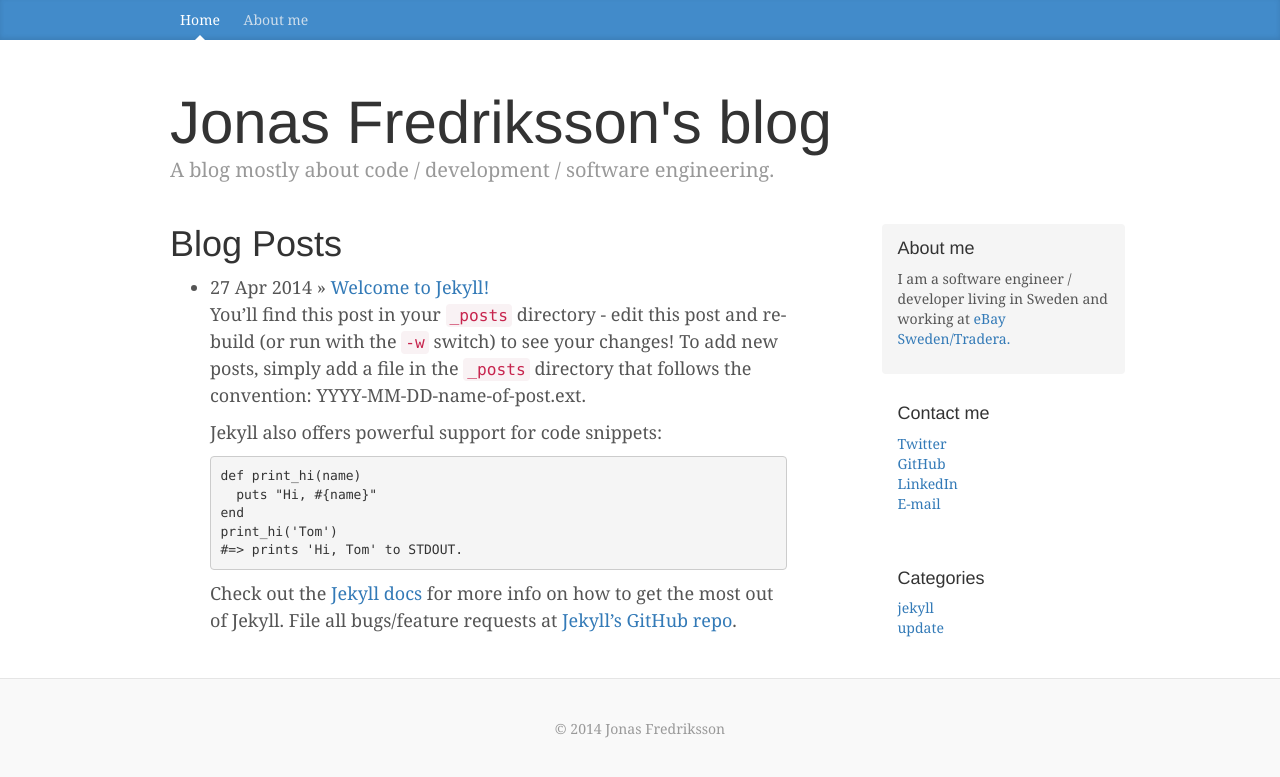
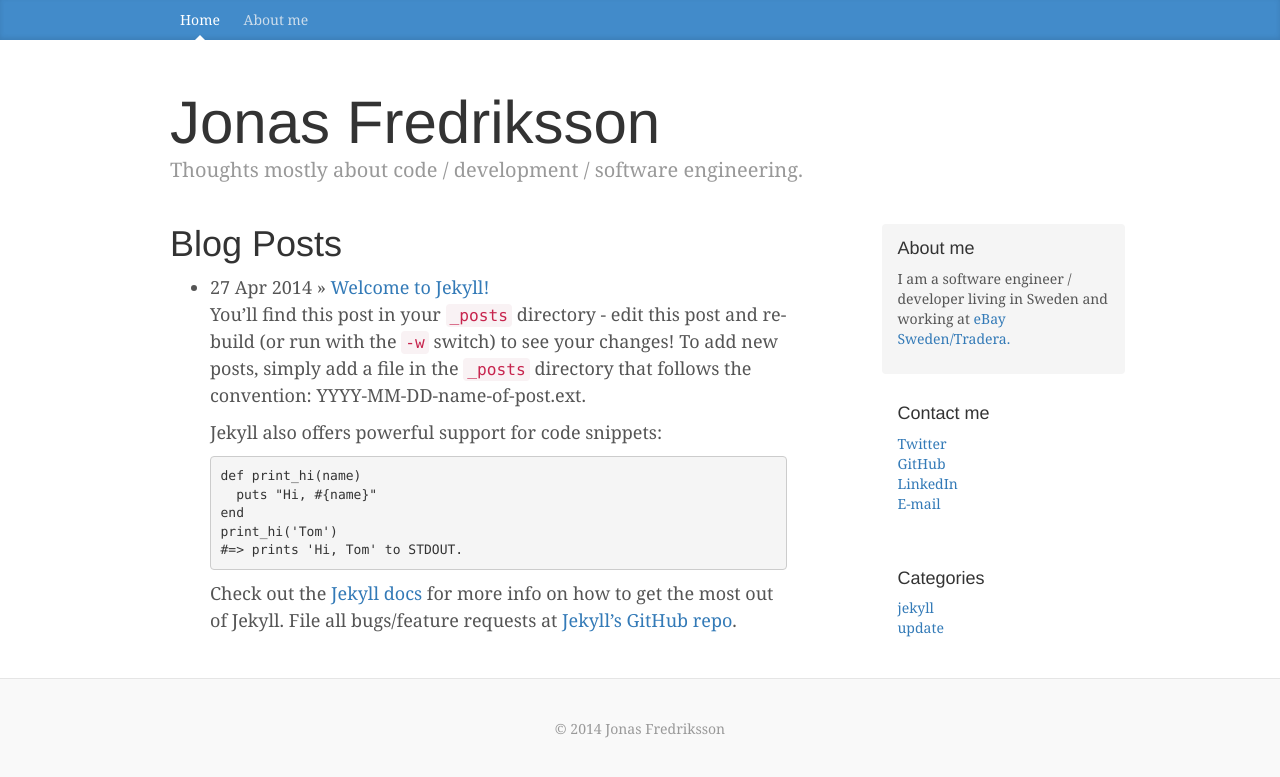
Before and after one commit to jonasf/jonasf.github.io, a Jekyll site: the page built from index.html, in a window 1280 px wide. Shown: the top 777 px of the page. Built offline with Jekyll 4.4.1, drawn with Linux system fonts in a browser that asks for light colours; nearby versions of some CDN libraries; Markdown is read by kramdown in place of the engine named in the settings.

Commit message:
copy changes

```diff
--- a/_config.yml
+++ b/_config.yml
@@ -1,4 +1,4 @@
-name: Jonas Fredriksson's blog
+name: Jonas Fredriksson
 markdown: redcarpet
 highlighter: pygments
 permalink: pretty
--- a/_layouts/default.html
+++ b/_layouts/default.html
@@ -28,7 +28,7 @@
 
           <div class="blog-header">
             <h1 class="blog-title">{{ site.name }}</h1>
-            <p class="lead blog-description">A blog mostly about code / development / software engineering.</p>
+            <p class="lead blog-description">Thoughts mostly about code / development / software engineering.</p>
           </div><!-- /.blog-header -->
           <div class="row">
             <div class="col-sm-8 blog-main">
```
